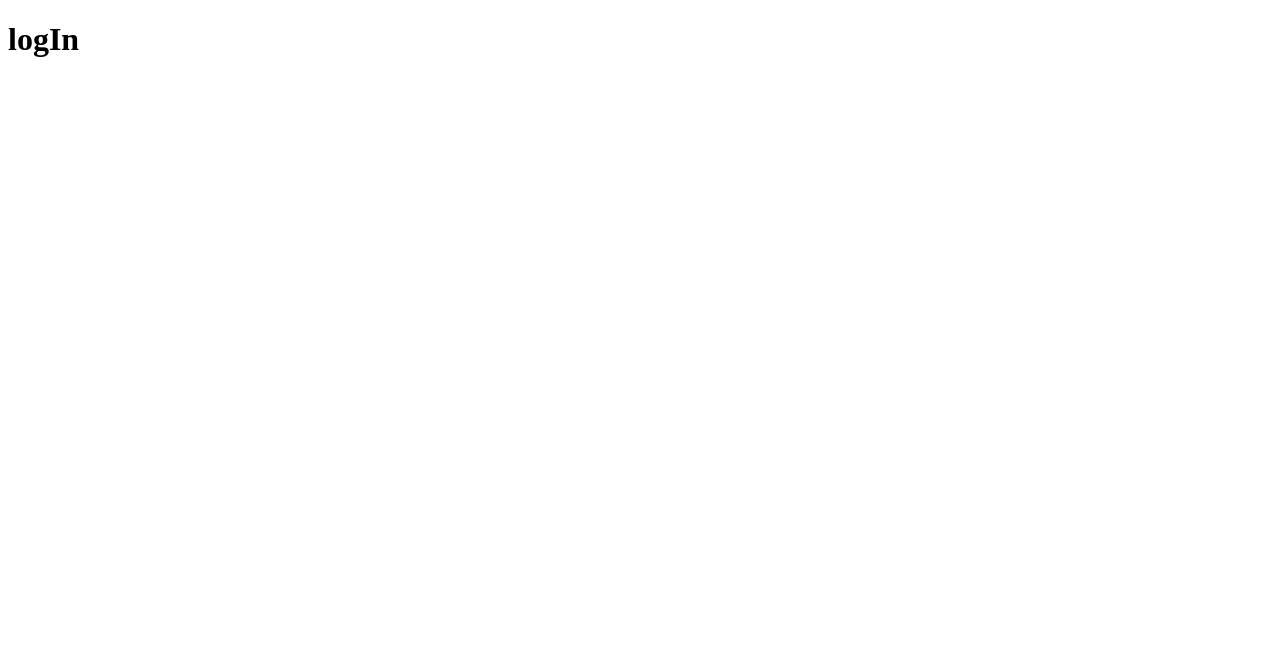
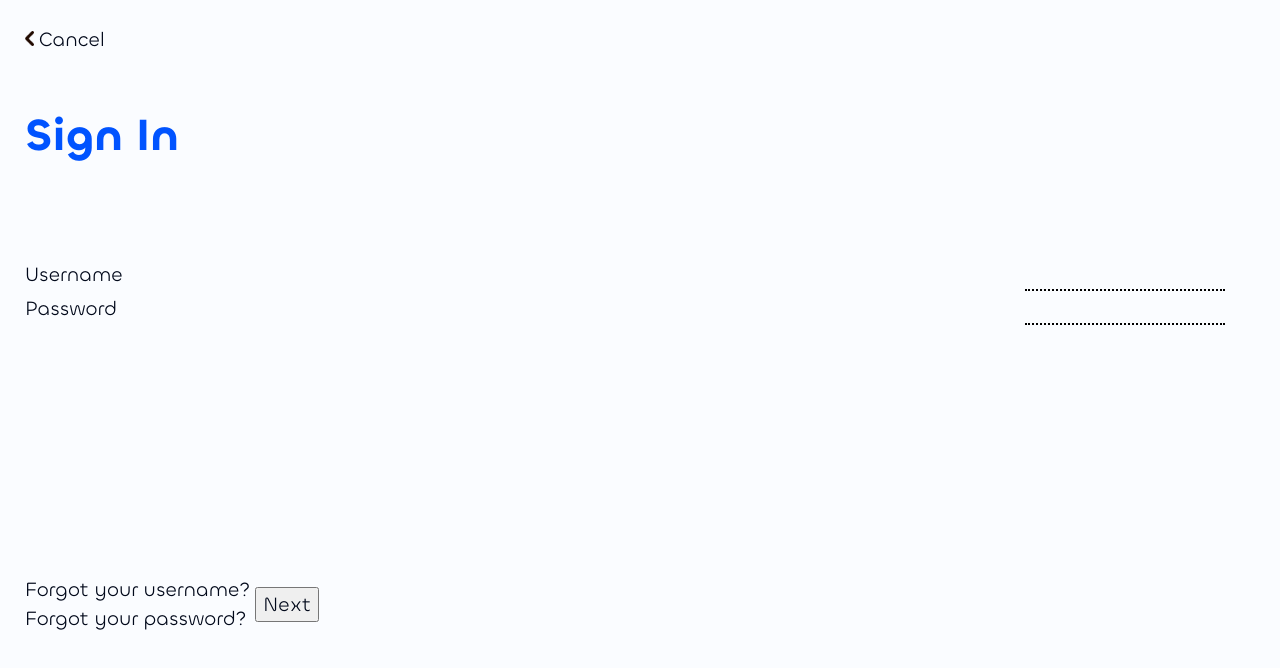
Before and after one commit to ermis04/Tagline, a plain HTML site: page src/Client/logIn/index.html in a window 1280 px wide. Drawn offline with Linux system fonts and the light colour scheme.

Commit message:
Login and sign up screens

```diff
--- /dev/null
+++ b/src/Client/logIn/Login.css
@@ -0,0 +1,45 @@
+:root {
+
+  --backicon-height: 15px;
+
+}
+
+.inline{
+    display: flex;
+    align-items: center;
+    gap: 5px;
+}
+
+.backicon{
+    height: var(--backicon-height);
+}
+
+.dotted-input {
+    border: none;
+    border-bottom: 2px dotted #000;
+    outline: none;
+    padding: 5px 0;
+    font-size: 16px;
+    background: transparent;
+    width: 200px;
+}
+
+.dotted-input:focus {
+    border-bottom-color: #0053FF;
+    border-bottom-width: 2px;
+}
+
+.logininput{
+    justify-content: space-between;
+    padding-right: 30px;
+}
+
+.paddingLeft{
+    padding-left: 260px;
+}
+
+.resize{
+    width: 110px;
+    height: 110px;
+    object-fit: cover;
+}
--- a/src/Client/logIn/index.html
+++ b/src/Client/logIn/index.html
@@ -3,9 +3,53 @@
   <head>
     <meta charset="UTF-8" />
     <meta name="viewport" content="width=device-width, initial-scale=1.0" />
-    <title>LogIN</title>
+    <link rel="stylesheet" href="Login.css" />
+    <link rel="stylesheet" href="../styles/main.css" />
+
+    <title>Log In</title>
   </head>
   <body>
-    <h1>logIn</h1>
+    <div class = "inline">
+      <a>
+          <img class = "backicon" src="Vector 15.png" alt="vector" />
+      </a>
+      <p>Cancel</p>
+    </div>
+
+    <section>
+    </section>
+    <h1>Sign In</h1>
+    <section>
+    </section>
+<div class = "inline logininput">
+    <label for = "username">Username</label>
+      <div class="input-container">
+          <input type="text" class="dotted-input">
+      </div>
+</div>
+
+<div class = "inline logininput">
+    <label for = "username">Password</label>
+      <div class="input-container">
+          <input type="password" class="dotted-input">
+      </div>
+</div>
+
+    <section>
+    </section>
+    <section>
+    </section>
+    <section>
+    </section>
+    <section>
+    </section>
+    <section>
+    </section>
+      <div class = "inline">
+          <p>Forgot your username? <br>
+          Forgot your password?</p>
+
+          <button>Next</button>
+        </div>
   </body>
 </html>
```
Also changed, not shown: src/Client/SignUp/SignUp1.html (added, +70 -0 lines), src/Client/SignUp/SignUp2.html (added, +55 -0 lines), src/Client/SignUp/defaultprofile.png (added), src/Client/logIn/Vector 15.png (added).
